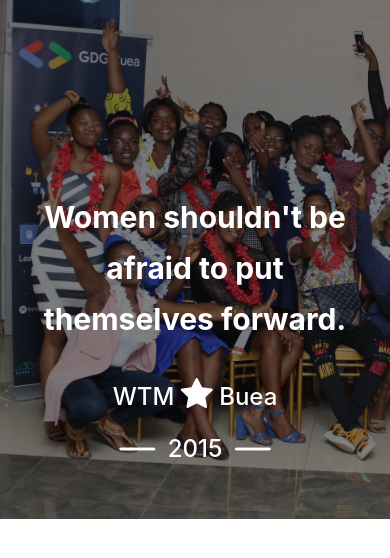
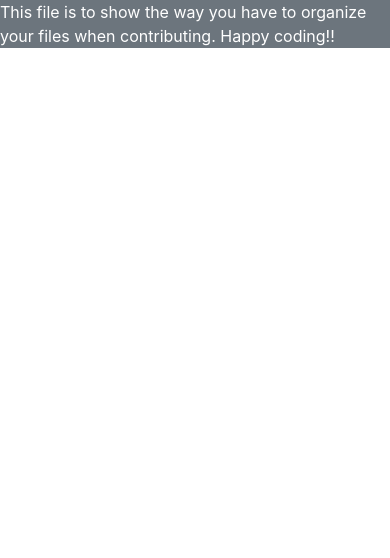
Before and after one commit to wtm-buea/WTM-official-website, a React (Create React App) app: page / in a window 390 px wide. Shown: the top 558 px of the page. Built offline with nearby package versions, Linux system fonts and the light colour scheme.

Commit message:
Reviewed a contributors work

```diff
--- a/src/App.js
+++ b/src/App.js
@@ -1,8 +1,7 @@
 import React from "react";
-import MainComp3 from "./components/LandingPage/ComponentThree/MainComp3";
-import Hero from "./components/LandingPage/CompnentTwo/hero/hero.jsx";
+import Example from "./Example/Example";
 function App() {
-  return <Hero />;
+  return <Example />;
 }
 
 export default App;
--- a/src/components/LandingPage/CompnentTwo/hero/hero.jsx
+++ /dev/null
@@ -1,26 +0,0 @@
-import React from "react";
-import "./herro.css";
-
-function Hero() {
-  return (
-    <div>
-      <div className="img-fluid">
-        <div className="jumbotron text-center">
-          <div className="container">
-            <h1 className="text display-4 ">
-              Women shouldn't be afraid to put themselves forward.
-            </h1>
-            <h4 className="text">
-              WTM <i class="bi-star-fill"></i> Buea
-            </h4>
-            <h4 className="text">
-              <i class="bi bi-dash-lg"></i> 2015 <i class="bi bi-dash-lg"></i>
-            </h4>
-          </div>
-        </div>
-      </div>
-    </div>
-  );
-}
-
-export default Hero;
--- a/src/components/LandingPage/CompnentTwo/hero/herro.css
+++ /dev/null
@@ -1,51 +0,0 @@
-@import url("https://cdn.jsdelivr.net/npm/bootstrap-icons@1.6.0/font/bootstrap-icons.css");
-.jumbotron {
-  background: rgba(0, 0, 0, 0.5)
-    url("../../../../Assets/images/Diversity\ Dinner-\ Devfest\ Buea\ 2019.JPG");
-
-  background-repeat: no-repeat;
-  background-size: cover;
-  height: auto;
-  width: auto;
-  border-radius: 0px;
-  background-blend-mode: darken;
-}
-
-.jumbotron h1 {
-  margin: 30px 0;
-  line-height: 1.5;
-  font-weight: bold;
-}
-.text {
-  color: white;
-}
-.container {
-  padding-top: 180px;
-}
-@media only screen and (max-width: 1000px) {
-  .container {
-    padding-top: 180px;
-  }
-  .jumbotron h1 {
-    line-height: 1.7;
-    font-size: 30px;
-  }
-}
-.bi-star-fill {
-  font-size: 2rem;
-  color: white;
-}
-.bi-dash-lg {
-  font-size: 3rem;
-  vertical-align: -0.2em;
-  border-radius: 0;
-}
-@media only screen and (max-width: 760px) {
-  .container {
-    padding-top: 130px;
-  }
-  .jumbotron h1 {
-    line-height: 1.7;
-    font-size: 30px;
-  }
-}
```
